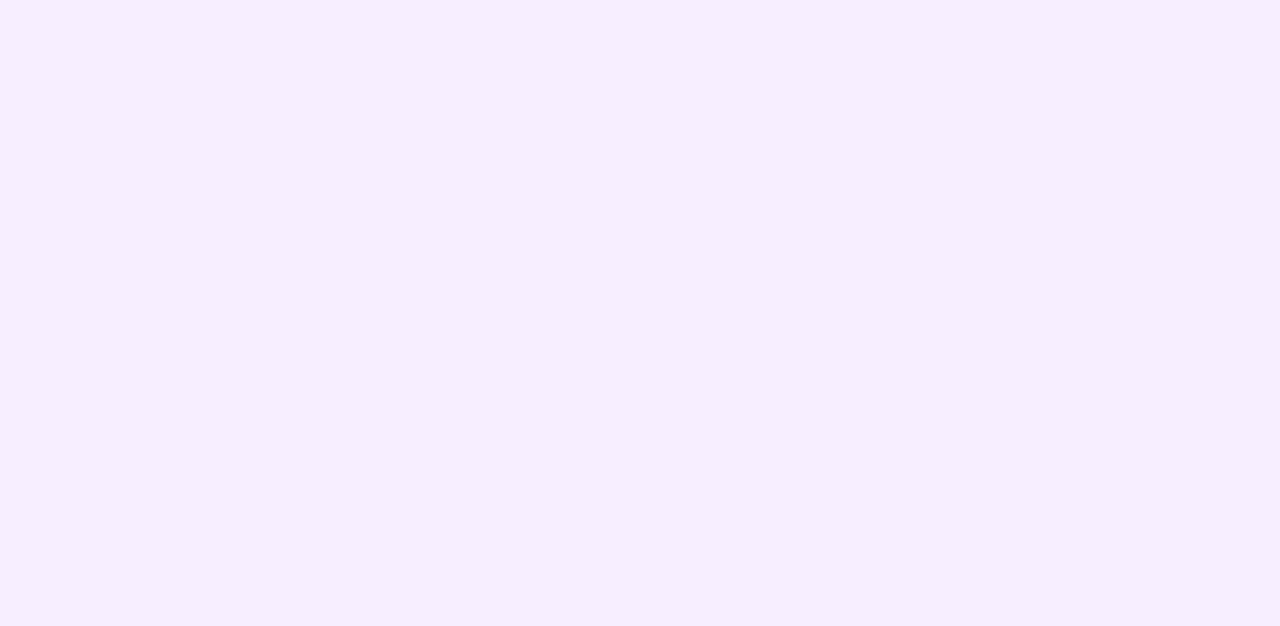
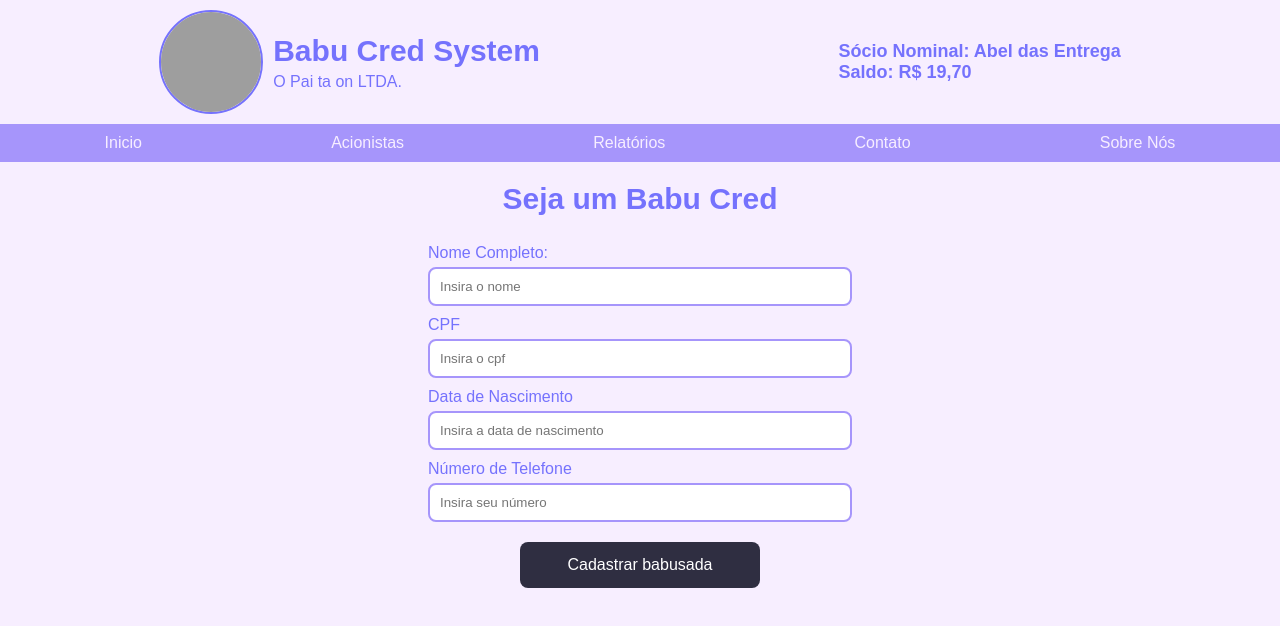
Before and after one commit to alexandrevelozo/babu-cred-system, a React (Create React App) app: page /createaccount in a window 1280 px wide. Shown: the top 626 px of the page. Built offline with nearby package versions, Linux system fonts and the light colour scheme; grey boxes are pictures that could not be loaded.

Commit message:
feat: Features create account

```diff
--- /dev/null
+++ b/src/pages/Landing/CreateAccount/index.js
@@ -0,0 +1,47 @@
+import { Container, Box } from './styles'
+
+import Header from '../../../components/Header'
+import Menu from '../../../components/Menu'
+
+const CreateAccount = () => {
+    return (
+        <>
+            <Header />
+            <Menu />
+            <Container>
+                <Box>
+                    <span>Seja um Babu Cred</span>
+                    <div>
+                        <span>
+                            Nome Completo:
+                        </span>
+                        <input placeholder="Insira o nome" />
+                    </div>
+                    <div>
+                        <span>
+                            CPF
+                        </span>
+                        <input placeholder="Insira o cpf" />
+                    </div>
+                    <div>
+                        <span>
+                            Data de Nascimento
+                        </span>
+                        <input placeholder="Insira a data de nascimento" />
+                    </div>
+                    <div>
+                        <span>
+                            Número de Telefone
+                        </span>
+                        <input placeholder="Insira seu número" />
+                    </div>
+                    <div>
+                        <button>Cadastrar babusada</button>
+                    </div>
+                </Box>
+            </Container>
+        </>
+    )
+}
+
+export default CreateAccount
--- /dev/null
+++ b/src/pages/Landing/CreateAccount/styles.js
@@ -0,0 +1,54 @@
+import styled from 'styled-components'
+
+export const Container = styled.div`
+    width: 100vw;
+
+`
+
+export const Box = styled.div`
+    display: flex;
+    align-items: center;
+    justify-content: center;
+    flex-direction: column;
+
+    margin-top: 20px;
+
+    > span {
+        font-size: 30px;
+        color: #7572FD;
+        font-weight: bold;
+        margin-bottom: 18px;
+    }
+
+    div {
+        display: flex;
+        flex-direction: column;
+
+        margin-top: 10px;
+
+        span {
+            margin-bottom: 5px;
+            color: #7572FD;
+        }
+
+        input {
+            padding: 10px;
+            width: 400px;
+            border: 2px solid #a695fb;
+            border-radius: 8px;
+        }
+
+        button {
+            margin-top: 10px;
+            padding: 14px;
+            border: 0;
+            background: #2F2E41;
+            border-radius: 8px;
+            color: #fff;
+            width: 240px;
+            font-size: 16px;
+            font-weight: 500;
+            cursor: pointer;
+        }
+    }
+`
--- a/src/pages/Landing/index.js
+++ b/src/pages/Landing/index.js
@@ -1,3 +1,5 @@
+import { useHistory } from 'react-router-dom'
+
 import Header from '../../components/Header'
 import Menu from '../../components/Menu'
 
@@ -6,6 +8,12 @@ import ImageInvesting from '../../assets/investing.svg'
 import { Container, Box } from './styles'
 
 const Landing = () => {
+    const history = useHistory()
+
+    function navigateCreateAccount() {
+        history.push('/createaccount')
+    }
+
     return (
         <>
             <Header />
@@ -14,7 +22,7 @@ const Landing = () => {
                     <Box>
                         <span>Abra sua conta <br />gratuita</span>
                         <p>Menos taxas, menos burocracia e você ainda tem acesso a uma plataforma com vários serviços para o seu dia a dia.</p>
-                        <button>Abra sua conta</button>
+                        <button onClick={navigateCreateAccount}>Abra sua conta</button>
                     </Box>
                     <Box>
                         <img src={ImageInvesting} alt="Investir" />
--- a/src/pages/Landing/styles.js
+++ b/src/pages/Landing/styles.js
@@ -40,5 +40,6 @@ export const Box = styled.div`
         font-size: 16px;
         font-weight: 500;
         cursor: pointer;
+
     }
 `
--- a/src/routes.js
+++ b/src/routes.js
@@ -3,6 +3,7 @@ import { BrowserRouter, Switch, Route } from 'react-router-dom'
 import Holders from './pages/Holders'
 
 import Landing from './pages/Landing'
+import CreateAccount from './pages/Landing/CreateAccount'
 import Reports from './pages/Reports'
 
 const Routes = () => {
@@ -10,8 +11,9 @@ const Routes = () => {
         <BrowserRouter>
             <Switch>
                 <Route exact path="/" component={Landing} />
-                <Route exact path="/acionistas" component={Holders} />                <Route exact path="/acionistas" component={Holders} />
-                <Route exact path="/reports" component={Reports} />
+                <Route path="/createaccount" component={CreateAccount} />
+                <Route path="/acionistas" component={Holders} />
+                <Route path="/reports" component={Reports} />
             </Switch>
         </BrowserRouter>
     )
```
